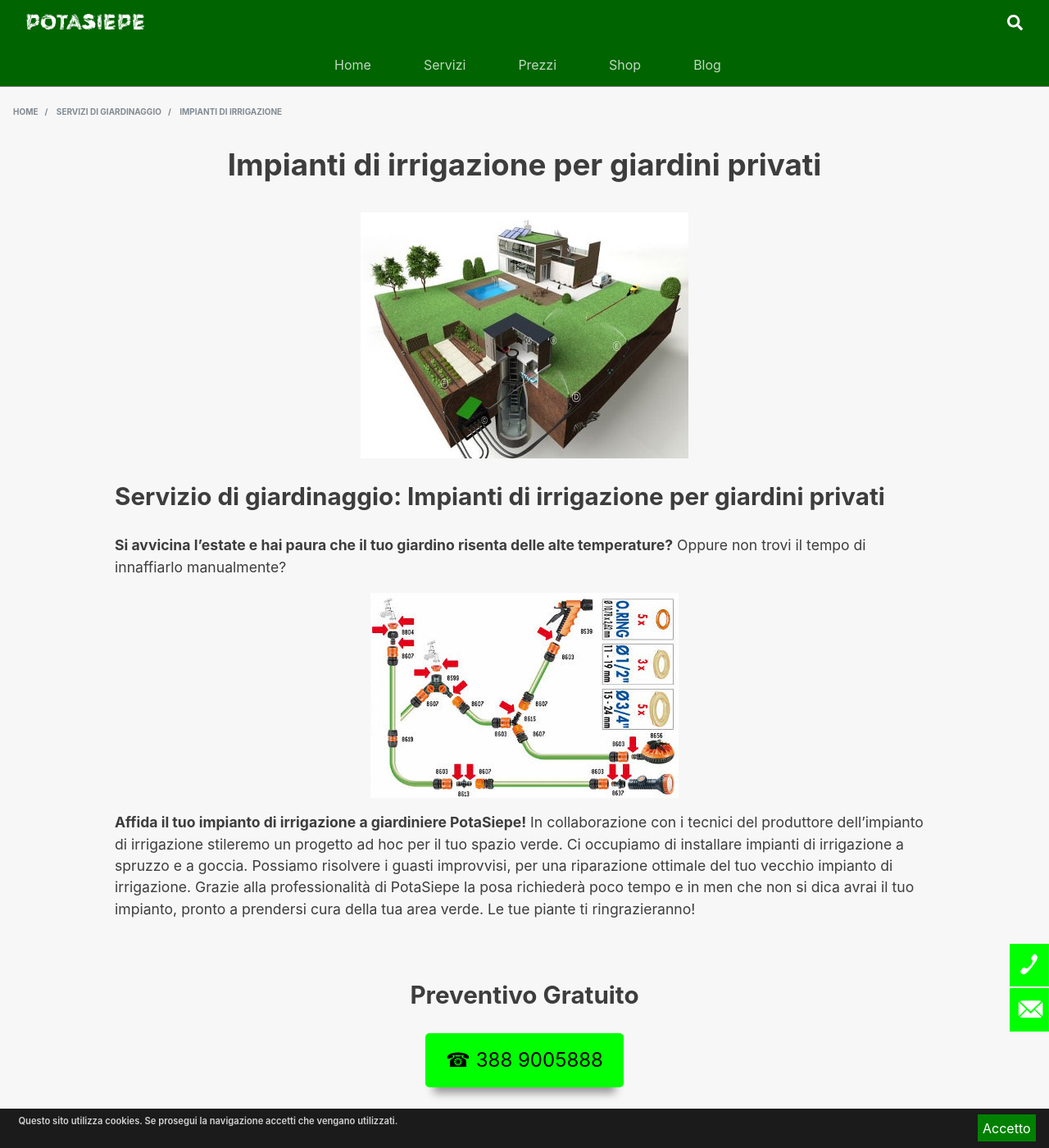
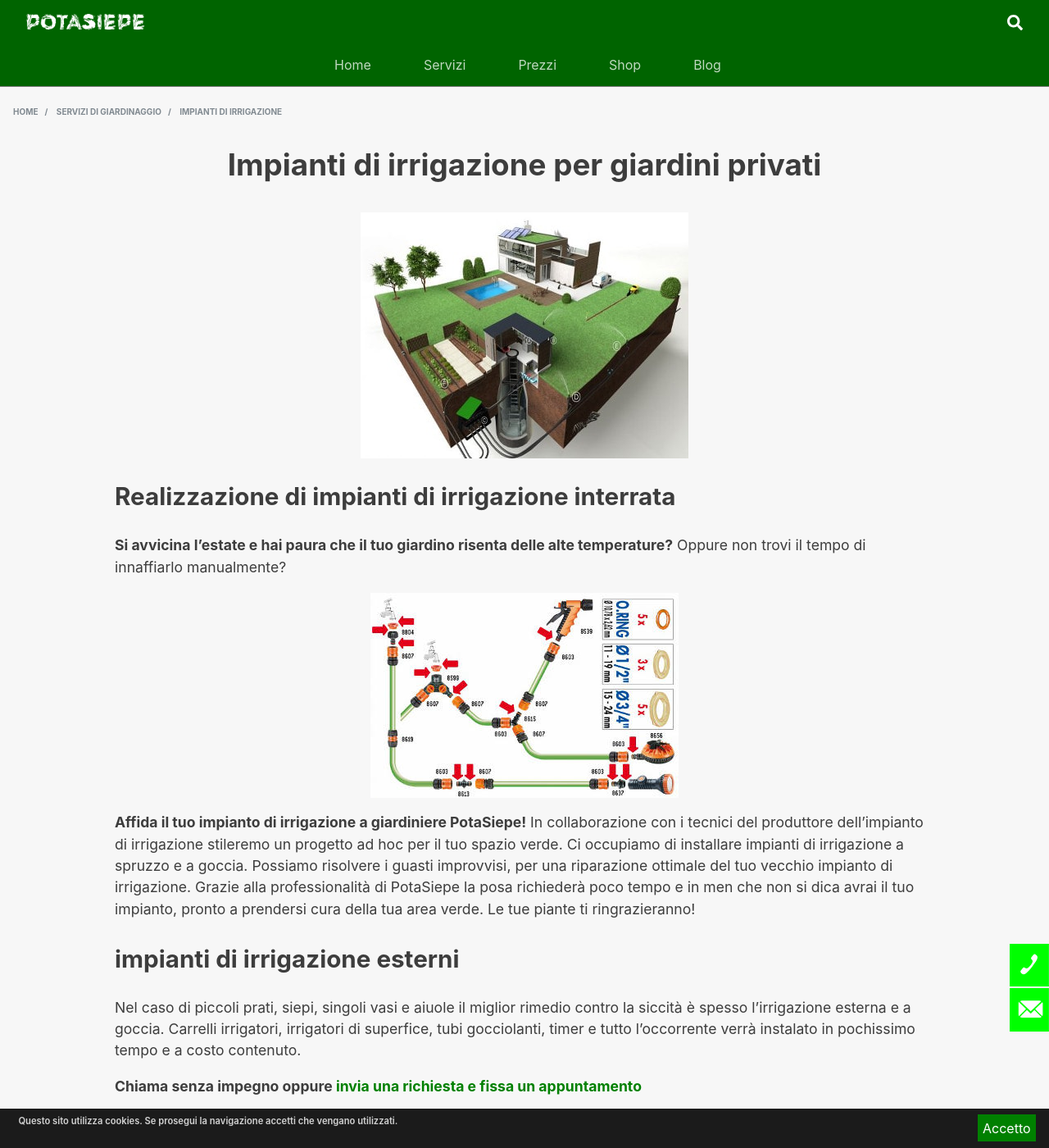
Before and after one commit to enricocaputo/potasiepe, a Jekyll site: the page built from my_collections/_servizi_giardinaggio/impianti-di-irrigazione.md, in a window 1280 px wide and 1400 px high. Shown: the whole window at 82% size. Built offline with Jekyll 4.4.1, drawn with Linux system fonts in a browser that asks for light colours.

Commit message:
impianti-di-irrigazione.md

```diff
--- a/my_collections/_servizi_giardinaggio/impianti-di-irrigazione.md
+++ b/my_collections/_servizi_giardinaggio/impianti-di-irrigazione.md
@@ -5,16 +5,23 @@ subtitle: impianti di irrigazione a spruzzo e a goccia
 title: Impianti di irrigazione per giardini privati
 excerpt: 'Categoria: giardinaggio. Servizio: impianti di irrigazione. Elaboriamo progetti su misura in collaborazione diretta con i tecnici del produttore del sistema di irrigazione'
 image_path: /img/servizi/servizio-irrigazione-giardino.jpg
+last_modified_at: 2018-12-29
 ---
 <img src="{{ page.image_path }}" alt="{{ page.name}}" title="{{ page.name }}"/>
 
-## Servizio di giardinaggio: Impianti di irrigazione per giardini privati
+## Realizzazione di impianti di irrigazione interrata
 
 **Si avvicina l’estate e hai paura che il tuo giardino risenta delle alte temperature?** Oppure non trovi il tempo di innaffiarlo manualmente?
 
 ![progettazione-di-impianti-di-irrigazione](/img/impianto-irrigazione.jpg  "progettazione e realizzazione di vari tipi di impianti per l'irrigazione del giardino")
 
 **Affida il tuo impianto di irrigazione a giardiniere PotaSiepe!** In collaborazione con i tecnici del produttore dell'impianto di irrigazione stileremo un progetto ad hoc per il tuo spazio verde. Ci occupiamo di installare impianti di irrigazione a spruzzo e a goccia. Possiamo risolvere i guasti improvvisi, per una riparazione ottimale del tuo vecchio impianto di irrigazione. Grazie alla professionalità di PotaSiepe la posa richiederà poco tempo e in men che non si dica avrai il tuo impianto, pronto a prendersi cura della tua area verde. Le tue piante ti ringrazieranno!
+
+## impianti di irrigazione esterni
+
+Nel caso di piccoli prati, siepi, singoli vasi e aiuole il miglior rimedio contro la siccità è spesso l'irrigazione esterna e a goccia. Carrelli irrigatori, irrigatori di superfice, tubi gocciolanti, timer e tutto l'occorrente verrà instalato in pochissimo tempo e a costo contenuto.
+
+**Chiama senza impegno oppure [invia una richiesta e fissa un appuntamento](/contatti/ "invia una richiesta di preventivo e fissa un appuntamento")**
 
 <br/>
 <div class="text-center">
```
